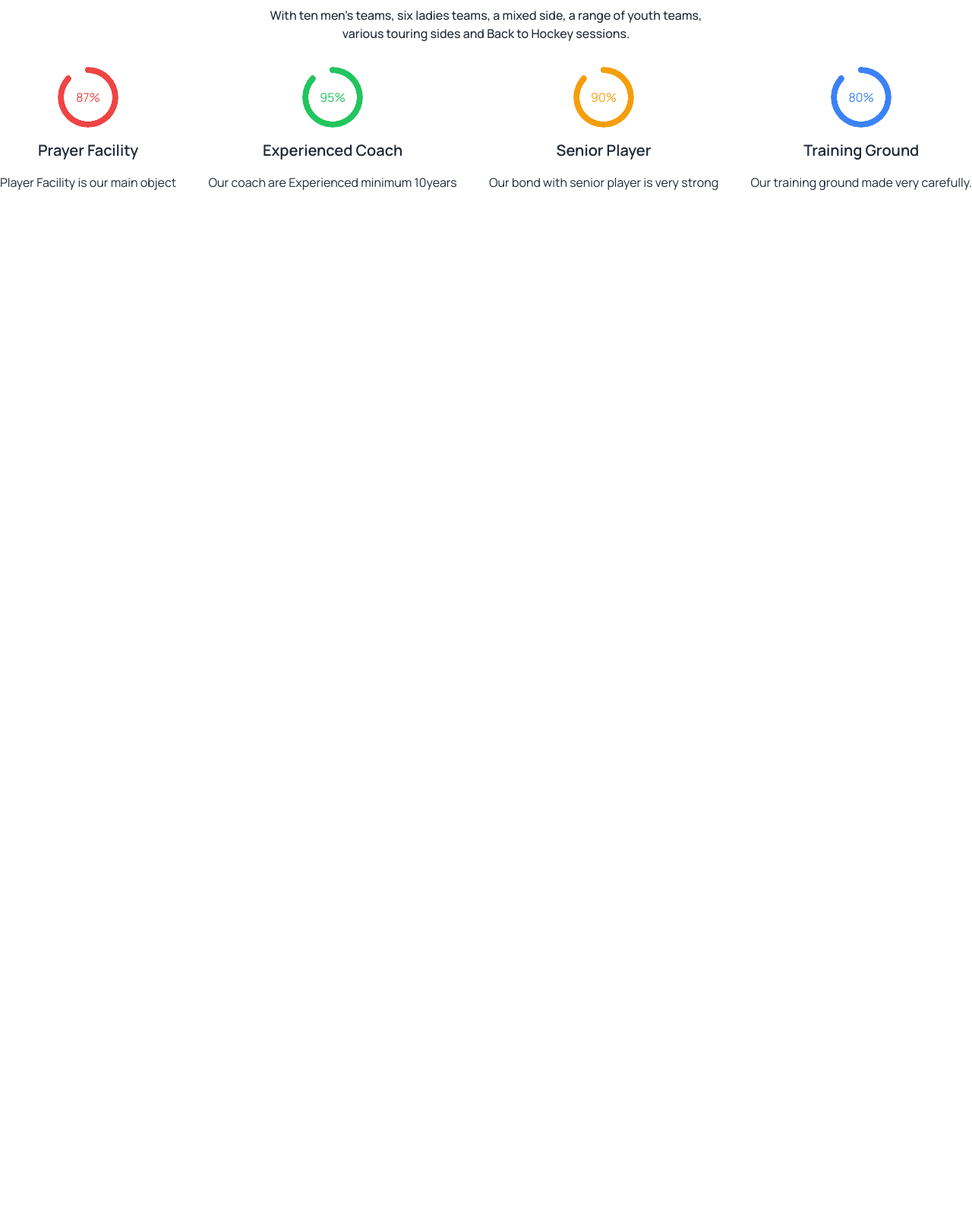
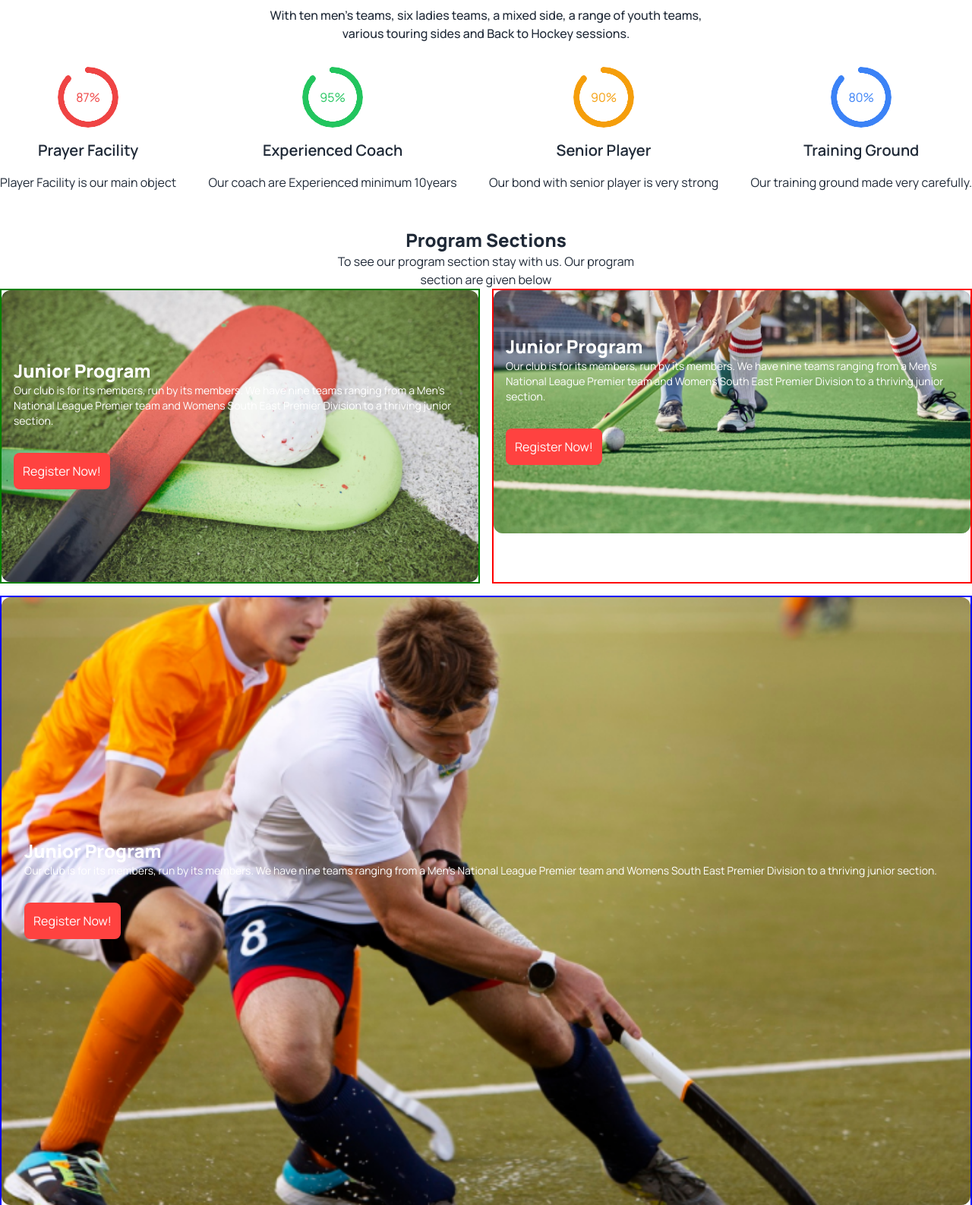
Before and after one commit to m-sarful/assignment-3, a plain HTML site: page index.html in a window 1280 px wide. Shown: the part 978-2564 px from the top of the page at 76% size. Before the commit the page ends 1278 px from the top, so only its background shows below. Drawn offline with nearby package versions, Linux system fonts and the light colour scheme.

Commit message:
added program sections

```diff
--- a/index.html
+++ b/index.html
@@ -148,7 +148,6 @@
         </div>
          <!-- radial progress bar  -->
          <div class="my-8">
-
            <div class="flex gap-4 flex-col lg:flex-row justify-between">
              <div class="text-center">
             <div class="radial-progress text-red-500" style="--value:87;" role="progressbar">87%</div>
@@ -170,12 +169,49 @@
             <h3 class="text-xl font-semibold my-4">Training Ground</h3>
             <p class="text-base font-normal">Our training ground made very carefully.</p>
            </div>
-
            </div>
-
          </div>
       </section>
+      <!-- program section  -->
+       <section class="my-12">
+        <div class="text-center">
+          <h1 class="text-2xl font-extrabold">Program Sections</h1>
+           <p class="text-base font-normal">To see our program section stay with us. Our program <br> section are given below</p>
+        </div>
 
+ <div class="grid gap-4 grid-cols-1 lg:grid-cols-12">
+         <div style="border: 2px solid green;" class="col-start-1 lg:col-start-1 lg:col-end-7">
+          <div class="bg-center bg-no-repeat bg-cover w-full h-80 lg:h-96 rounded-xl flex items-center pl-4" style="background-image: url('./Images/2.png'); ">
+             <div class="text-white">
+              <h2 class="text-2xl font-extrabold">Junior Program</h2>
+               <p class="text-sm font-normal">Our club is for its members, run by its members.
+                We have nine teams ranging from a Men’s National League Premier team and Womens South East Premier Division to a thriving junior section.</p>
+                 <button class="p-3 bg-button rounded-lg text-white my-8">Register Now!</button>
+             </div>
+          </div>
+          </div>
+          <div style="border: 2px solid red;" class="col-start-1 lg:col-start-7 lg:col-end-13">
+            <div class="bg-center bg-no-repeat bg-cover w-full h-80 rounded-xl flex items-center pl-4" style="background-image: url('./Images/3.png'); ">
+               <div class="text-white">
+                <h2 class="text-2xl font-extrabold">Junior Program</h2>
+                 <p class="text-sm font-normal">Our club is for its members, run by its members.
+                  We have nine teams ranging from a Men’s National League Premier team and Womens South East Premier Division to a thriving junior section.</p>
+                   <button class="p-3 bg-button rounded-lg text-white my-8">Register Now!</button>
+               </div>
+            </div>
+            </div>
+            <div style="border: 2px solid blue;" class="col-start-1 lg:col-start-1 lg:col-end-13">
+              <div class="bg-center bg-no-repeat bg-cover h-80 lg:h-screen rounded-xl flex items-center pl-4" style="background-image: url('./Images/4.png'); padding: 30px;;">
+                 <div class="text-white">
+                  <h2 class="text-2xl font-extrabold">Junior Program</h2>
+                   <p class="text-sm font-normal">Our club is for its members, run by its members.
+                    We have nine teams ranging from a Men’s National League Premier team and Womens South East Premier Division to a thriving junior section.</p>
+                     <button class="p-3 bg-button rounded-lg text-white my-8">Register Now!</button>
+                 </div>
+              </div>
+              </div>
+         </div>
+       </section>
 
 
 
```
